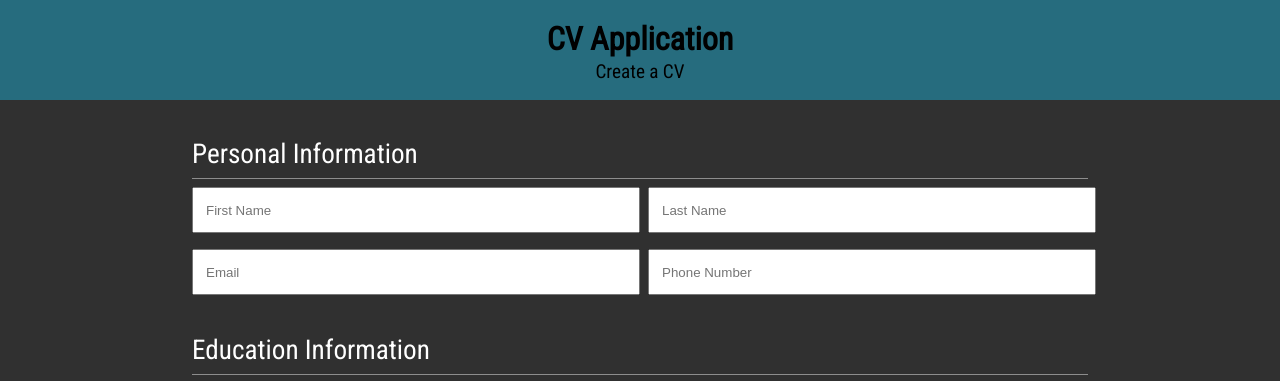
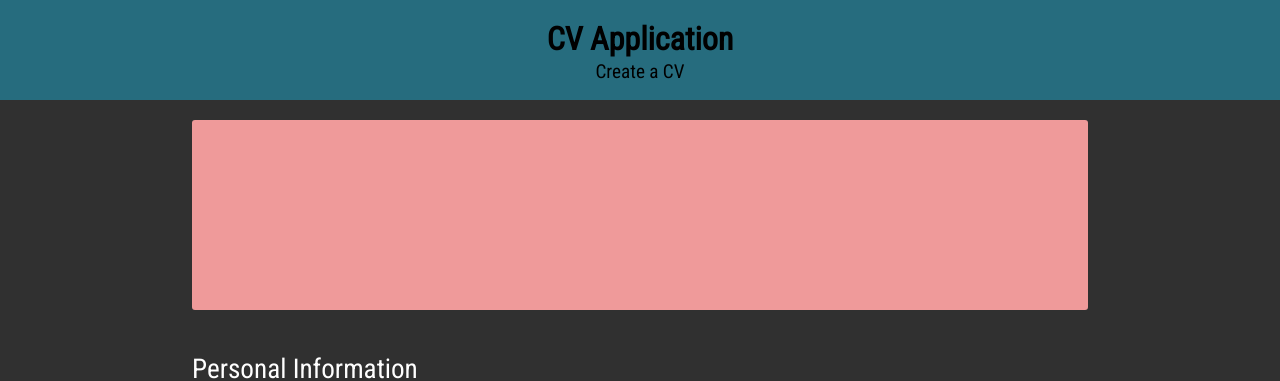
Before and after one commit to TaylorJonesTRT/cv-application, a React (Create React App) app: page / in a window 1280 px wide. Shown: the top 381 px of the page. Built offline with nearby package versions, Linux system fonts and the light colour scheme.

Commit message:
Added some styling to the error box

```diff
--- a/src/App.js
+++ b/src/App.js
@@ -64,44 +64,44 @@ class App extends Component {
     let jobEndError = '';
 
     if (!this.state.personalFirstName) {
-      firstNameError = 'Field cannot be blank';
+      firstNameError = 'First Name: Field cannot be blank';
       errorMessages.push({'First Name': firstNameError});
     }
     if (!this.state.personalLastName) {
-      lastNameError = 'Field cannot be blank';
+      lastNameError = 'Last Name: Field cannot be blank';
     }
     if (!this.state.personalEmail.includes('@')) {
-      emailError = 'Please enter a valid email';
+      emailError = 'Email: Please enter a valid email';
     }
     if (!this.state.personalPhoneNumber) {
-      phoneError = 'Field cannot be blank';
+      phoneError = 'Phone Number: Field cannot be blank';
     }
     if (!this.state.degree) {
-      degreeError = 'Field cannot be blank';
+      degreeError = 'Type of Degree: Field cannot be blank';
     }
     if (!this.state.school) {
-      schoolError = 'Field cannot be blank';
+      schoolError = 'School: Field cannot be blank';
     }
     if (!this.state.schoolStartDate) {
-      schoolStartError = 'Please choose a date';
+      schoolStartError = 'School Start Date: Please choose a date';
     }
     if (!this.state.schoolEndDate) {
-      schoolEndError = 'Please choose a date';
+      schoolEndError = 'School End Date: Please choose a date';
     }
     if (!this.state.companyName) {
-      companyError = 'Field cannot be blank';
+      companyError = 'Company: Field cannot be blank';
     }
     if (!this.state.jobTitle) {
-      jobTitleError = 'Field cannot be blank';
+      jobTitleError = 'Job Title: Field cannot be blank';
     }
     if (!this.state.jobDesc) {
-      jobDescError = 'Field cannot be blank';
+      jobDescError = 'Job Description: Field cannot be blank';
     }
     if (!this.state.jobStart) {
-      jobStartError = 'Please pick a date';
+      jobStartError = 'Job Start Date: Please pick a date';
     }
     if (!this.state.jobEnd) {
-      jobEndError = 'Please pick a date';
+      jobEndError = 'Job End Date: Please pick a date';
     }
 
 
@@ -125,15 +125,14 @@ class App extends Component {
     event.preventDefault();
     const isValid = this.validate();
     if (isValid) {
-      console.log(this.state);
+      console.log('hi');
     }
     this.renderErrors();
   }
 
   renderErrors = () => {
-    const errors = JSON.stringify(errorMessages);
+    // const errors = JSON.stringify(errorMessages);
     // return Object.keys(errors);
-    console.log(Object.keys(errors));
   }
 
   render() {
@@ -142,6 +141,19 @@ class App extends Component {
         <Header />
         <div className='wrapper'>
           <div className='error-box'>
+            <p>{this.state.firstNameError}</p>
+            <p>{this.state.lastNameError}</p>
+            <p>{this.state.emailError}</p>
+            <p>{this.state.phoneError}</p>
+            <p>{this.state.degreeError}</p>
+            <p>{this.state.schoolError}</p>
+            <p>{this.state.schoolStartError}</p>
+            <p>{this.state.schoolEndError}</p>
+            <p>{this.state.companyError}</p>
+            <p>{this.state.jobTitleError}</p>
+            <p>{this.state.jobDescError}</p>
+            <p>{this.state.jobStartError}</p>
+            <p>{this.state.jobEndError}</p>
           </div>
           <Personal
             firstNameError={this.state.firstNameError}
--- a/src/components/Education.js
+++ b/src/components/Education.js
@@ -31,8 +31,7 @@ class Education extends Component {
             onChange={this.updateValue} />
           <input
             type='date'
-            placeholder='From'
-            value={this.props.schoolStartDate}
+            value='{this.props.schoolStartDate}'
             className='school-start-date-input'
             name='schoolSartDate'
             onChange={this.updateValue} />
--- a/src/styles/App.css
+++ b/src/styles/App.css
@@ -10,9 +10,9 @@ h1 {
 	color: white;
 }
 
-:root {
-	/* Need to add any reused colors here */
-}
+/* :root {
+	Need to add any reused colors here
+} */
 
 .App {
 	width: 100%;
@@ -153,4 +153,10 @@ header {
 .error-box {
 	width: 100%;
 	background: #ef9a9a;
+	border-radius: 3px;
+	margin-top: 20px;
 }
+.error-box > p {
+	padding: 5px 5px 5px 5px;
+	margin: 5px 0 5px 10px;
+}
```
Also changed, not shown: 1 other file (tests, documents, lock files or other folders).
